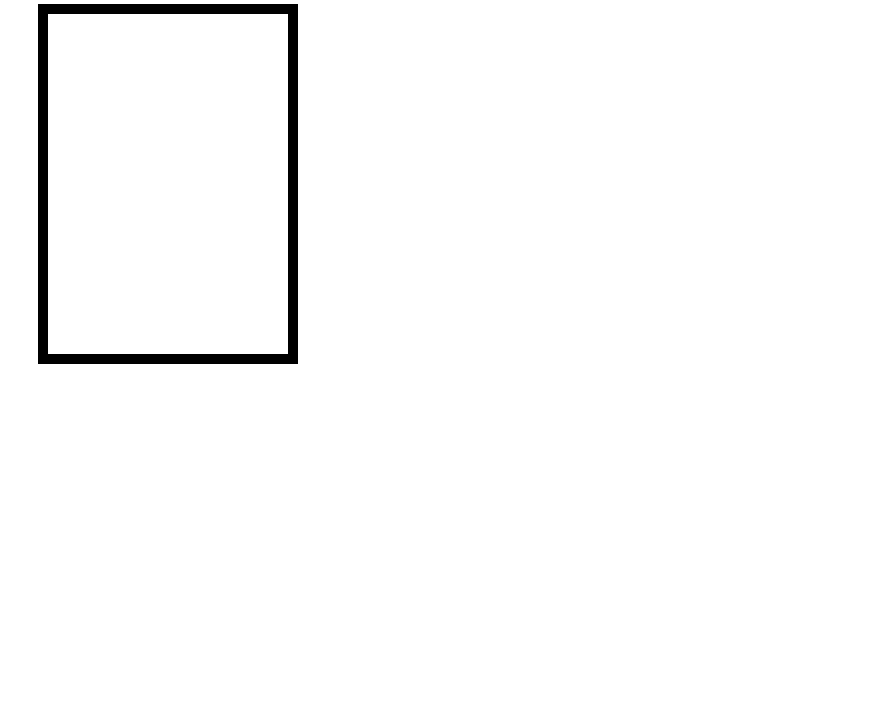
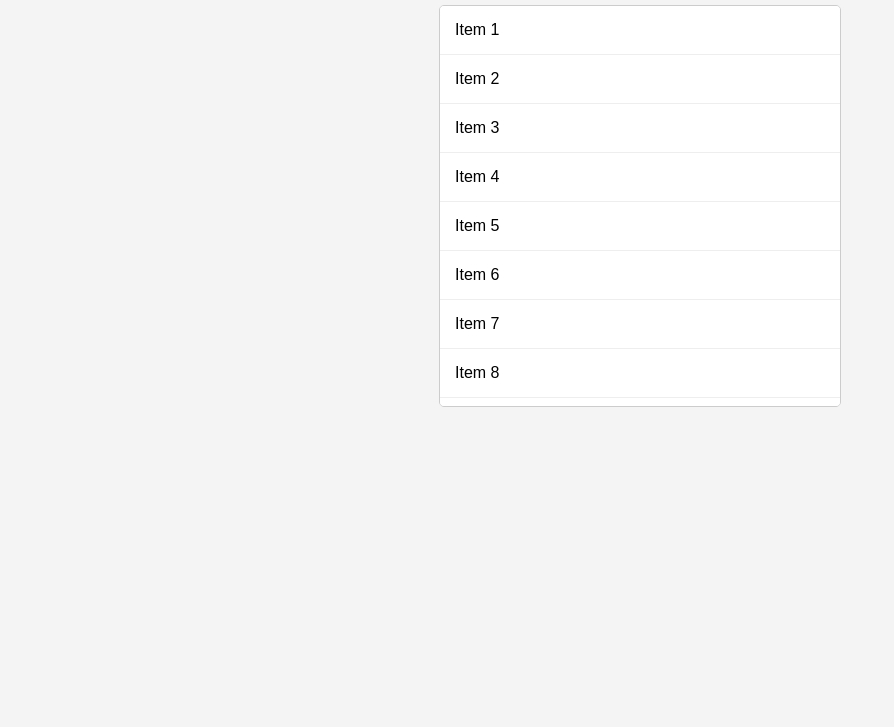
Before and after one commit to acciojob/infinite-scroll-reshma255, a website: page main.html in a window 1280 px wide. Shown: the part 73-800 px from the top of the page, without its empty margins (0-894 px from the left). Drawn offline with Linux system fonts and the light colour scheme.

Commit message:
created a submission

```diff
--- a/main.html
+++ b/main.html
@@ -1,18 +1,14 @@
 <!DOCTYPE html>
 <html lang="en">
-  <head>
-    <meta charset="UTF-8" />
-    <meta http-equiv="X-UA-Compatible" content="IE=edge" />
-    <meta name="viewport" content="width=device-width, initial-scale=1.0" />
-    <link rel="stylesheet" href="./styles.css" type="text/css" />
+<head>
+  <meta charset="UTF-8">
+  <title>Infinite Scrolling</title>
+  <link rel="stylesheet" href="styles.css">
+</head>
+<body>
+  <h1>Infinite Scrolling Demo</h1>
+  <ul id="list"></ul>
 
-    <title>Document</title>
-  </head>
-  <body>
-    <h2>Infinite Scroll</h2>
-    <main>
-      <ol id="infi-list"></ol>
-    </main>
-    <script src="./script.js"></script>
-  </body>
+  <script src="script.js"></script>
+</body>
 </html>
--- a/script.js
+++ b/script.js
@@ -1,19 +1,23 @@
-//your code here!
-const list = document.getElementById("list");
+const list = document.getElementById('list');
 let itemCount = 0;
 
-function addItems(num) {
-	for (let i = 0; i < num; i++) {
-		itemCount++;
-		const li = document.createElement("li");
-		li.textContent = `Item ${itemCount}`;
-		list.appendChild(li);
-	}
+// Function to add items
+function addItems(count) {
+  for (let i = 0; i < count; i++) {
+    itemCount++;
+    const li = document.createElement('li');
+    li.textContent = `Item ${itemCount}`;
+    list.appendChild(li);
+  }
 }
+
+// Add 10 items initially
 addItems(10);
 
-window.addEventListener("scroll", () => {
-	if (window.innerHeight + window.scrollY >= document.body.offsetHeight) {
-         addItems(2);
-	}
+// Listen for scroll event
+list.addEventListener('scroll', () => {
+  // Check if user reached the bottom
+  if (list.scrollTop + list.clientHeight >= list.scrollHeight) {
+    addItems(2); // Add 2 more items
+  }
 });
--- a/styles.css
+++ b/styles.css
@@ -1,16 +1,31 @@
-#infi-list {
-  width: 200px;
-  height: 300px;
-  overflow: auto;
+body {
+  font-family: Arial, sans-serif;
+  margin: 20px;
+  background: #f4f4f4;
+}
 
-  margin: 30px;
-  padding: 20px;
-  border: 10px solid black;
+h1 {
+  text-align: center;
+  margin-bottom: 20px;
 }
-li {
-  padding: 10px;
-  list-style-type: none;
+
+#list {
+  list-style: none;
+  padding: 0;
+  margin: 0 auto;
+  max-width: 400px;
+  background: #fff;
+  border: 1px solid #ccc;
+  border-radius: 5px;
+  overflow-y: auto;
+  height: 400px; /* scrollable container */
 }
-li:hover {
-  background: #ccc;
+
+#list li {
+  padding: 15px;
+  border-bottom: 1px solid #eee;
 }
+
+#list li:last-child {
+  border-bottom: none;
+}
```
